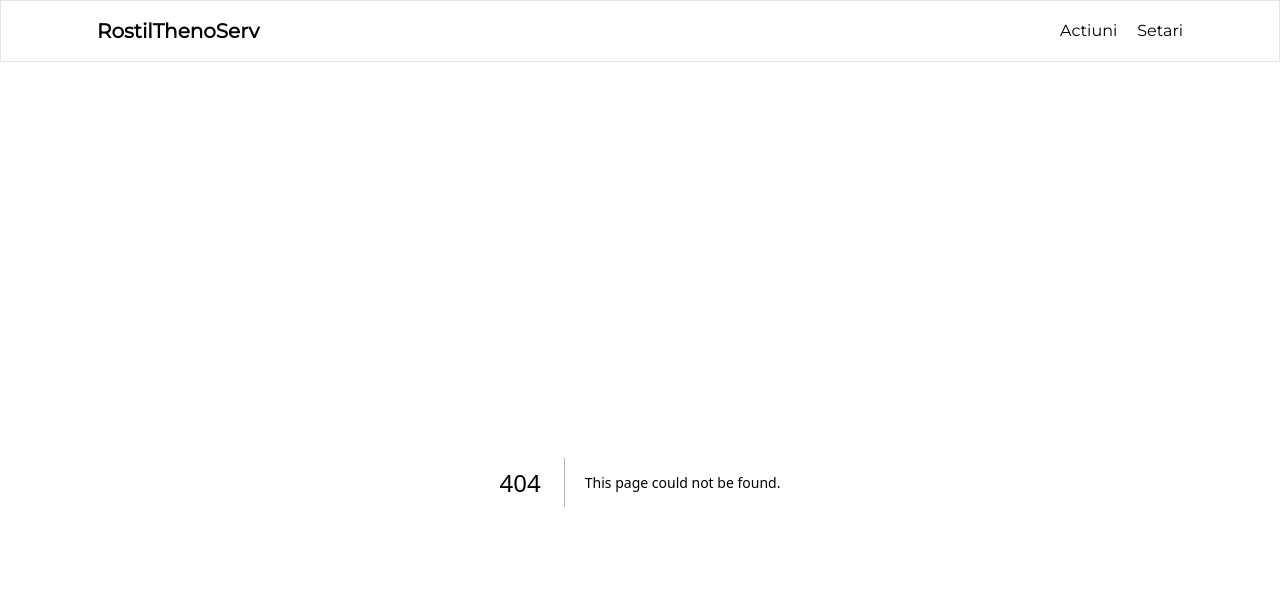
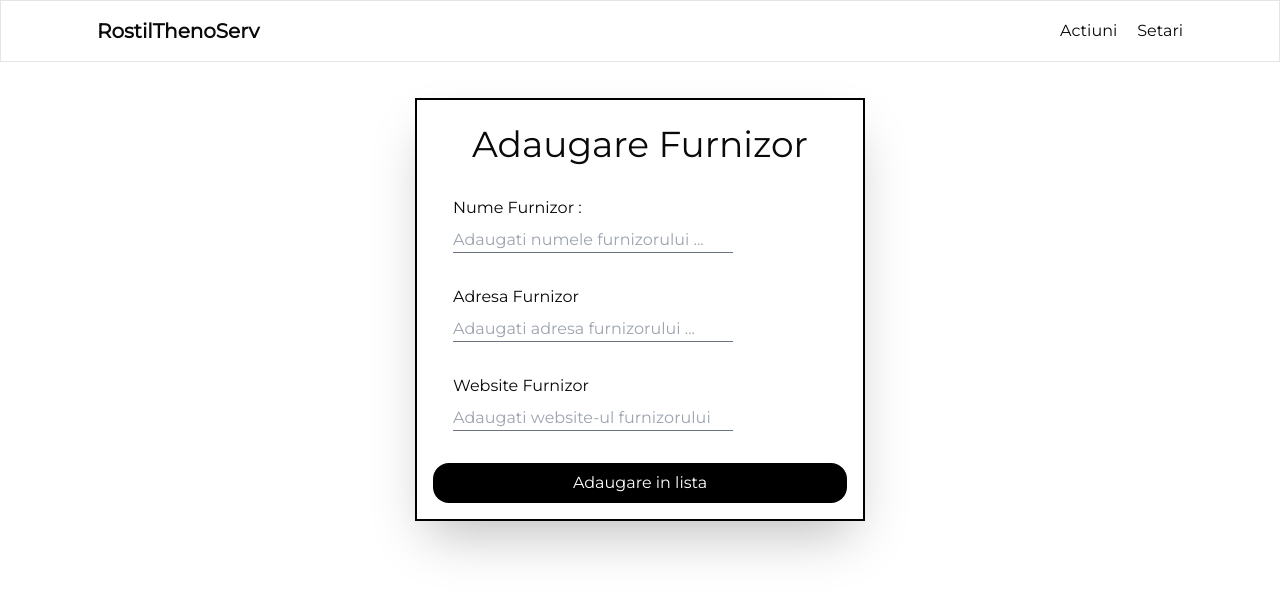
Before and after one commit to alin1k/rostil-tehnoserv, a Next.js app: page /furnizori in a window 1280 px wide. Before the commit this address had no page. Shown: the top 594 px of the page. Built offline with nearby package versions, Linux system fonts and the light colour scheme.

Commit message:
Adaugare placeholer

```diff
--- /dev/null
+++ b/src/app/furnizori/page.js
@@ -0,0 +1,32 @@
+"use client";
+
+import { useState } from "react";
+import { useEffect} from "react";
+function Furnizori(){
+
+    return(
+        <>
+        <div className="flex justify-center items-center   ">
+          <div className="border-2 border-black p-4 w-[450px] mt-4 p-4 shadow-2xl ">
+
+            <p className="text-center text-4xl mt-2"> Adaugare Furnizor </p>
+
+             <div className="px-5 py-8 flex flex-col w-[320px]">
+                <p>Nume Furnizor : </p>
+             <input placeholder="Adaugati numele furnizorului ..." className=" mt-2 mb-8 border-b border-gray-500 focus:outline-none  "></input>
+                <p>Adresa Furnizor</p>
+             <input placeholder="Adaugati adresa furnizorului ..." className=" mt-2 mb-8 border-b border-gray-500 focus:outline-none"></input>
+
+             <p>Website Furnizor</p>
+             <input placeholder="Adaugati website-ul furnizorului" className=" mt-2 border-b border-gray-500 focus:outline-none"></input>
+             </div>
+
+            <button className="w-full bg-black py-2 rounded-2xl text-white transform transition-all duration-2gi00 active:scale-95 ease-out  ">Adaugare in lista</button>
+            </div>
+        </div>
+
+        </>
+    );
+}
+
+export default Furnizori;
--- a/src/components/Navbar.jsx
+++ b/src/components/Navbar.jsx
@@ -23,24 +23,33 @@ export default function Navbar() {
             <span className="font-medium">Actiuni</span>
           </DropdownMenuTrigger>
           <DropdownMenuContent>
+
             <Link href="/oferte">
               <DropdownMenuItem className="hover:cursor-pointer">
                 <ClipboardList/>
                 <span>Oferte</span>
               </DropdownMenuItem>
             </Link>
+
             <DropdownMenuItem>
               <Package/>
               <span>Produse</span>
             </DropdownMenuItem>
-            <DropdownMenuItem>
+
+            <Link href="/furnizori">
+            <DropdownMenuItem className="hover:cursor-pointer">
               <Truck/>
               <span>Furnizori</span>
             </DropdownMenuItem>
-            <DropdownMenuItem>
+            </Link>
+
+            <Link href="/clienti">
+            <DropdownMenuItem className="hover:cursor-pointer">
               <User/>
               <span>Clienți</span>
             </DropdownMenuItem>
+            </Link>
+
           </DropdownMenuContent>
         </DropdownMenu>
         <span className="font-medium">Setari</span>
```
